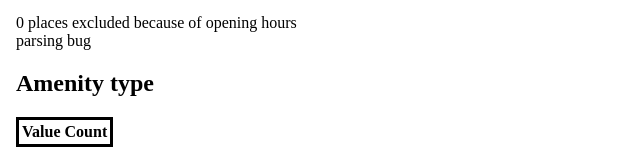
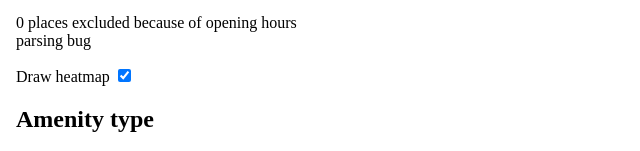
Before and after one commit to dabreegster/temporal_city, a Svelte app in the folder viewer/: page / in a window 1280 px wide. Shown: the part 158-309 px from the top of the page, without its empty margins (0-640 px from the left). Built offline with nearby package versions, Linux system fonts and the light colour scheme.

Commit message:
Start playing with maplibre heatmaps

```diff
--- a/viewer/src/App.svelte
+++ b/viewer/src/App.svelte
@@ -26,13 +26,14 @@
     type: "FeatureCollection",
     features: [],
   };
+  let drawHeatmap = true;
 </script>
 
 <Layout>
   <div slot="left">
     <h1>Temporal City</h1>
     <input bind:this={fileInput} on:change={fileLoaded} type="file" />
-    <Sidebar {origGj} bind:gj />
+    <Sidebar {origGj} bind:gj bind:drawHeatmap />
   </div>
   <div slot="main" style="position:relative; width: 100%; height: 100vh;">
     <MapLibre
@@ -40,7 +41,7 @@
       standardControls
       bind:map
     >
-      <MapContents {map} {gj} />
+      <MapContents {map} {gj} {drawHeatmap} />
     </MapLibre>
   </div>
 </Layout>
--- /dev/null
+++ b/viewer/src/DrawCircles.svelte
@@ -0,0 +1,37 @@
+<script lang="ts">
+  import { CircleLayer, Popup } from "svelte-maplibre";
+  import Tooltip from "./Tooltip.svelte";
+
+  export let drawHeatmap: boolean;
+
+  function openOSM(e: CustomEvent<any>) {
+    let id = e.detail.features![0].properties.node_id;
+    window.open(`http://openstreetmap.org/node/${id}`, "_blank");
+  }
+
+  let colors = {
+    hasBrand: "blue",
+    local: "red",
+  };
+</script>
+
+<CircleLayer
+  id="input-layer"
+  paint={{
+    "circle-color": [
+      "case",
+      ["to-boolean", ["get", "brand"]],
+      colors.hasBrand,
+      colors.local,
+    ],
+    "circle-opacity": 0.8,
+    "circle-radius": 10,
+  }}
+  layout={{ visibility: !drawHeatmap ? "visible" : "none" }}
+  hoverCursor="pointer"
+  on:click={openOSM}
+>
+  <Popup openOn="hover" let:features>
+    <Tooltip props={features[0].properties} />
+  </Popup>
+</CircleLayer>
--- a/viewer/src/MapContents.svelte
+++ b/viewer/src/MapContents.svelte
@@ -2,11 +2,12 @@
   import turfBbox from "@turf/bbox";
   import type { FeatureCollection } from "geojson";
   import type { Map as MapType } from "maplibre-gl";
-  import { CircleLayer, GeoJSON, Popup } from "svelte-maplibre";
-  import Tooltip from "./Tooltip.svelte";
+  import { GeoJSON, HeatmapLayer } from "svelte-maplibre";
+  import DrawCircles from "./DrawCircles.svelte";
 
   export let map: MapType;
   export let gj: FeatureCollection;
+  export let drawHeatmap: boolean;
 
   let once = true;
   $: if (once && gj.features.length > 0) {
@@ -18,35 +19,14 @@
   function bbox(gj: FeatureCollection): [number, number, number, number] {
     return turfBbox(gj) as [number, number, number, number];
   }
-
-  function openOSM(e: CustomEvent<any>) {
-    let id = e.detail.features![0].properties.node_id;
-    window.open(`http://openstreetmap.org/node/${id}`, "_blank");
-  }
-
-  let colors = {
-    hasBrand: "blue",
-    local: "red",
-  };
 </script>
 
 <GeoJSON id="input" data={gj}>
-  <CircleLayer
-    id="input-layer"
+  <HeatmapLayer
     paint={{
-      "circle-color": [
-        "case",
-        ["to-boolean", ["get", "brand"]],
-        colors.hasBrand,
-        colors.local,
-      ],
-      "circle-radius": 5,
+      "heatmap-opacity": 0.5,
     }}
-    hoverCursor="pointer"
-    on:click={openOSM}
-  >
-    <Popup openOn="hover" let:features>
-      <Tooltip props={features[0].properties} />
-    </Popup>
-  </CircleLayer>
+    layout={{ visibility: drawHeatmap ? "visible" : "none" }}
+  />
+  <DrawCircles {drawHeatmap} />
 </GeoJSON>
--- a/viewer/src/Sidebar.svelte
+++ b/viewer/src/Sidebar.svelte
@@ -6,6 +6,7 @@
 
   export let origGj: FeatureCollection;
   export let gj: FeatureCollection;
+  export let drawHeatmap: boolean;
 
   let date: Date | null = null;
   let includeUnknown = false;
@@ -52,5 +53,9 @@
 <p>
   {numBugs.toLocaleString()} places excluded because of opening hours parsing bug
 </p>
+<label>
+  Draw heatmap
+  <input type="checkbox" bind:checked={drawHeatmap} />
+</label>
 <FrequencyTable label="Amenity type" input={kinds} />
 <FrequencyTable label="Brand" input={brands} />
```
